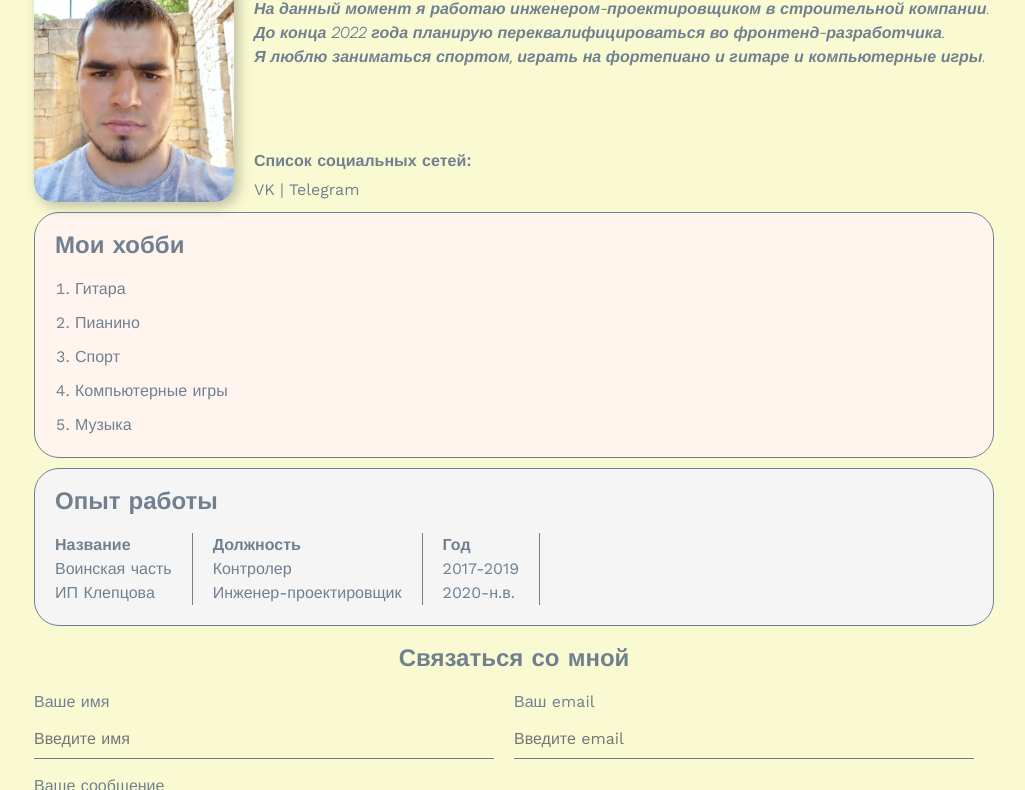
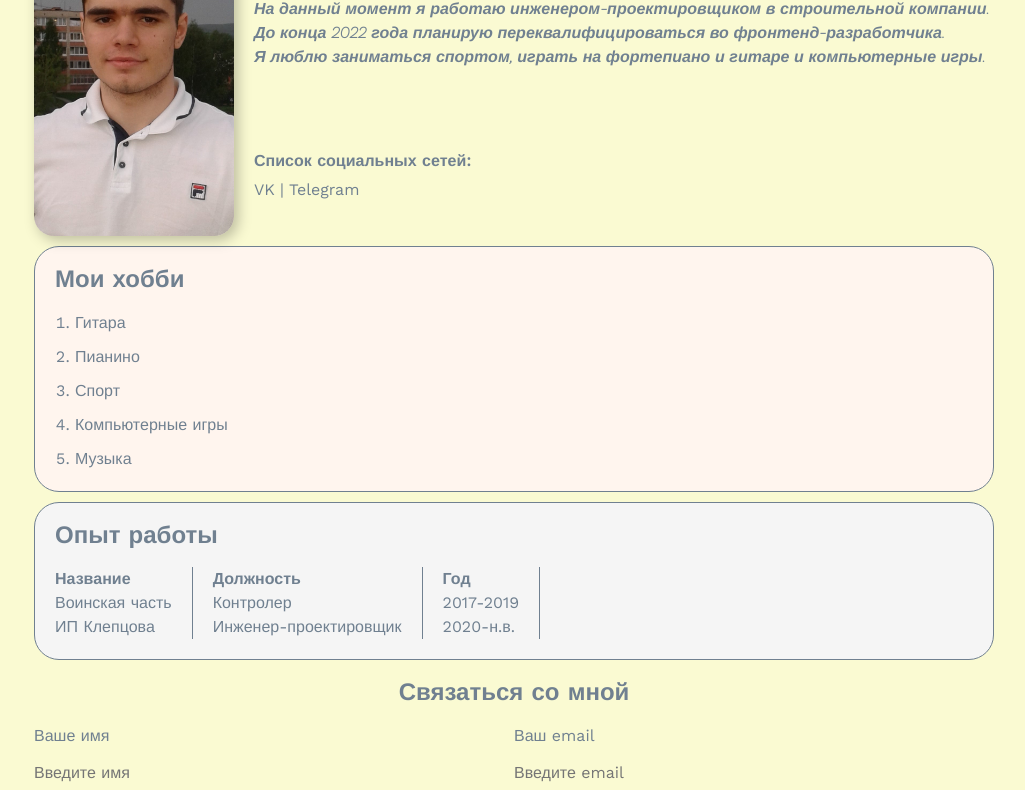
Before and after one commit to AliBaibutov/resume, a plain HTML site: page index.html in a window 1280 px wide. Shown: the part 105-895 px from the top of the page, without its empty margins (126-1151 px from the left). Drawn offline with nearby package versions, Linux system fonts and the light colour scheme.

Commit message:
Change avatar

```diff
--- a/index.html
+++ b/index.html
@@ -12,7 +12,7 @@
 <body>
     <div class="container">
         <div class="header">
-                <img class="ava" src="аватарка.JPG" alt="Али-Хан Байбутов">
+                <img class="ava" src="Ава.JPG" alt="Али-Хан Байбутов">
                 <div class="info-text">
                     <h1>Али-Хан Байбутов</h1>
                     <p>На данный момент я работаю <strong>инженером-проектировщиком</strong> в строительной компании. До конца 2022 года планирую переквалифицироваться во <strong>фронтенд-разработчика</strong>.</p>
```
Also changed, not shown: Ава.jpg (added).
